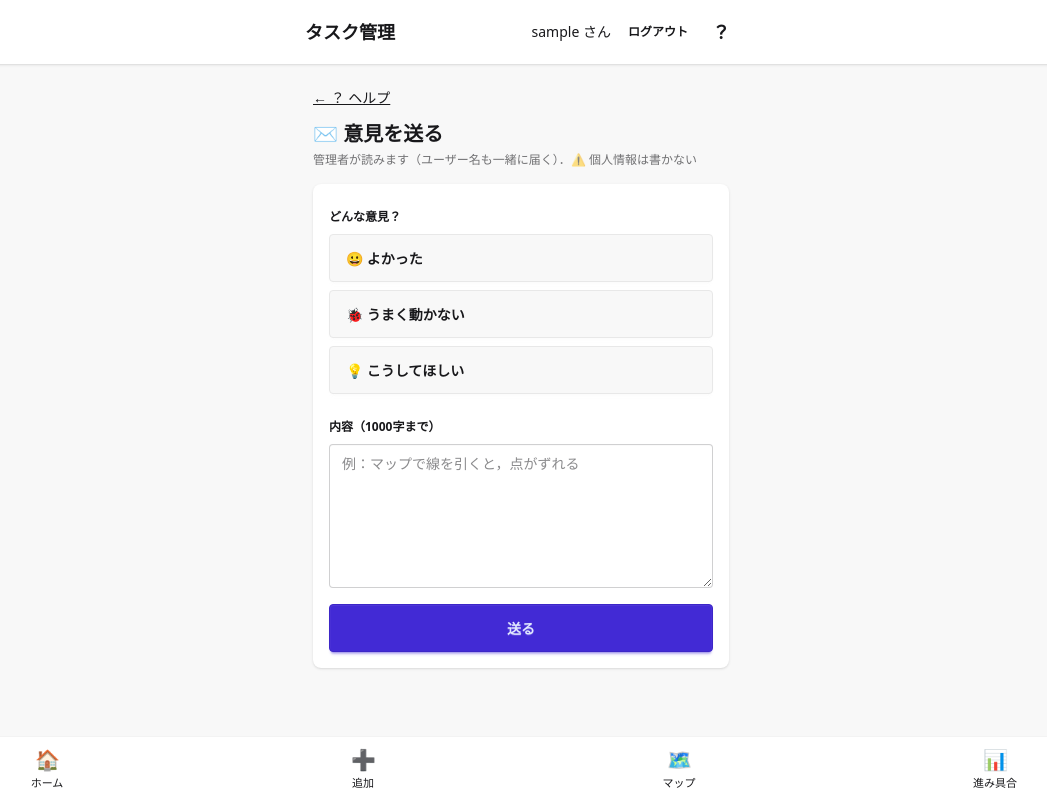
After one commit to pika0220/study-task-manager, a Django app: page /help/feedback/ in a window 1280 px wide. The commit adds this page. Shown: the whole page, without its empty margins (119-1166 px from the left). Run offline with Django 5.2, Linux system fonts and the light colour scheme; a user stored in the database is signed in; tables that the repository leaves empty hold one stand-in row (values such as "Sample post"); some libraries are stand-ins or nearby versions.

Commit message:
ヘルプから意見を送れるようにする (#48)
- ヘルプに「✉️ 意見を送る」：😀 よかった／🐞 うまく動かない／💡 こうしてほしい と内容（1000字まで）
- どの画面で ？ を押したかも一緒に保存する（このサイトの中の道だけ）
- 「管理者が読みます・個人情報は書かない」と表示．1人1日10件まで
- 管理画面の「意見」で一覧．種類・対応済みで絞りこみ．内容は読むだけで，変えられるのは対応済みだけ
- ユーザーを消しても意見は名前なしで残す（マイグレーション 0013）
- 使い方の最後のカードに ✉️ を足す

Closes #48

Co-Authored-By: Claude Opus 5.5 <noreply@anthropic.com>

```diff
--- a/tasks/forms.py
+++ b/tasks/forms.py
@@ -6,7 +6,7 @@ from django.urls import reverse
 from django.utils.html import format_html
 
 from .images import sanitize_photo
-from .models import Category, Source, Task
+from .models import Category, Feedback, Source, Task
 
 NEW_CATEGORY = "__new__"  # 分類の選択肢「＋ 新しい分類…」の値
 
@@ -304,3 +304,25 @@ class SourceForm(forms.ModelForm):
             if count >= Source.MAX_PHOTOS_PER_USER:
                 raise ValidationError(f"写真は1人{Source.MAX_PHOTOS_PER_USER}枚までです．使わない写真を消してください．")
         return sanitize_photo(upload)
+
+
+class FeedbackForm(forms.ModelForm):
+    """ヘルプの「✉️ 意見を送る」（Issue #48）。種類を選んで、内容を書く。"""
+
+    # 種類は3つから選ぶだけ。ModelForm が自動で足す「---------」（選ばない）は出さない
+    kind = forms.ChoiceField(label="どんな意見？", choices=Feedback.Kind.choices, widget=forms.RadioSelect)
+
+    class Meta:
+        model = Feedback
+        fields = ["kind", "body"]
+        widgets = {
+            "body": forms.Textarea(
+                attrs={
+                    "class": "textarea w-full",
+                    "rows": 6,
+                    "maxlength": 1000,
+                    "placeholder": "例：マップで線を引くと，点がずれる",
+                }
+            ),
+        }
+        labels = {"body": "内容（1000字まで）"}
--- a/tasks/models.py
+++ b/tasks/models.py
@@ -320,3 +320,42 @@ class Source(models.Model):
         # 中身のない記録が増えないよう、リンク・メモ・写真のどれか1つは必ず入れてもらう
         if not self.url and not self.memo.strip() and not self.photo:
             raise ValidationError("リンク・メモ・写真のどれか1つ以上を入れてください．")
+
+
+class Feedback(models.Model):
+    """ヘルプの「✉️ 意見を送る」（Issue #48）で届いた意見。管理画面で読む。
+
+    友達に使ってもらったあとの感想・不具合・ほしい機能を集めるためのもの。
+    タスクと違い、管理者が読むことを前提にしている（送る画面にもそう書いてある）。
+    """
+
+    # 1人が1日に送れる件数（いたずらや、押しまちがいの連打で増えすぎないように）
+    DAILY_LIMIT = 10
+
+    class Kind(models.TextChoices):
+        GOOD = "good", "😀 よかった"
+        BUG = "bug", "🐞 うまく動かない"
+        IDEA = "idea", "💡 こうしてほしい"
+
+    user = models.ForeignKey(
+        settings.AUTH_USER_MODEL,
+        on_delete=models.SET_NULL,  # ユーザーを消しても、意見は名前なしで残す
+        null=True,
+        blank=True,
+        related_name="feedbacks",
+        verbose_name="送った人",
+    )
+    kind = models.CharField("種類", max_length=10, choices=Kind.choices)
+    body = models.TextField("内容", max_length=1000)
+    # どの画面で ？ を押したか（例：/map/room/3/）。不具合のときに、どこで起きたかが分かる
+    page = models.CharField("どの画面から", max_length=200, blank=True)
+    is_resolved = models.BooleanField("対応済み", default=False)
+    created_at = models.DateTimeField("送った日時", auto_now_add=True)
+
+    class Meta:
+        verbose_name = "意見"
+        verbose_name_plural = "意見"
+        ordering = ["-created_at"]  # 新しい順
+
+    def __str__(self):
+        return f"{self.get_kind_display()}：{self.body[:30]}"
--- /dev/null
+++ b/tasks/templates/tasks/feedback.html
@@ -0,0 +1,54 @@
+{% extends "base.html" %}
+{% comment %}
+  ✉️ 意見を送る（Issue #48）。ヘルプから開く。送った意見は、管理画面の「意見」で読む。
+  from：どの画面で ？ を押したか。見えない欄で運び、意見と一緒に保存する
+{% endcomment %}
+
+{% block title %}意見を送る{% endblock %}
+
+{% block content %}
+  <div class="mb-3 text-sm">
+    <a href="{% url 'help' %}{% if from_page %}?from={{ from_page|urlencode:'' }}{% endif %}" class="link">← ？ ヘルプ</a>
+  </div>
+  <h1 class="mb-1 text-xl font-bold">✉️ 意見を送る</h1>
+  <p class="mb-4 text-xs text-base-content/60">管理者が読みます（ユーザー名も一緒に届く）．⚠ 個人情報は書かない</p>
+
+  {% if limit_reached %}
+    <div role="alert" class="alert alert-info text-sm">今日はここまで（1日 {{ limit }} 件まで）．また明日送ってください．</div>
+  {% else %}
+    <form method="post" class="card bg-base-100 shadow-sm">
+      <div class="card-body gap-3 p-4">
+        {% csrf_token %}
+        {% if from_page %}<input type="hidden" name="from" value="{{ from_page }}">{% endif %}
+
+        <fieldset class="fieldset">
+          <legend class="fieldset-legend">{{ form.kind.label }}</legend>
+          <!-- 3つの種類：ラジオボタンを、押しやすい大きなボタンの形にする -->
+          <div class="grid gap-2">
+            {% for choice in form.kind %}
+              <label class="feedback-kind btn min-h-12 justify-start">
+                {{ choice.tag }}
+                <span>{{ choice.choice_label }}</span>
+              </label>
+            {% endfor %}
+          </div>
+          {% for error in form.kind.errors %}<p class="text-sm text-error">{{ error }}</p>{% endfor %}
+        </fieldset>
+
+        {% include "partials/form_field.html" with field=form.body %}
+        {% if from_page %}<p class="text-xs text-base-content/60">画面：{{ from_page }}</p>{% endif %}
+
+        <button type="submit" class="btn btn-primary btn-block min-h-12">送る</button>
+      </div>
+    </form>
+  {% endif %}
+
+  <style>
+    /* ラジオの丸は隠し、ボタン全体を押せるようにする。選んだものは色を変える（:has＝中に〇〇を持つ） */
+    .feedback-kind { position: relative; }
+    .feedback-kind input[type="radio"] { position: absolute; opacity: 0; pointer-events: none; }
+    /* daisyUI のボタンは --btn-bg（背景）・--btn-fg（文字）・--btn-border（ふち）で色が決まるので、それを変える */
+    .feedback-kind:has(input:checked) { --btn-bg: var(--color-primary); --btn-fg: var(--color-primary-content); --btn-border: var(--color-primary); }
+    .feedback-kind:has(input:focus-visible) { outline: 2px solid var(--color-primary); outline-offset: 2px; }
+  </style>
+{% endblock %}
--- a/tasks/templates/tasks/guide/_more.html
+++ b/tasks/templates/tasks/guide/_more.html
@@ -53,10 +53,11 @@
           <span class="font-bold">ヘルプ</span>
           <span class="rounded bg-base-200 px-2 py-1">📖 使い方</span>
           <span class="rounded bg-base-200 px-2 py-1">🔣 記号の一覧</span>
+          <span class="rounded bg-base-200 px-2 py-1">✉️ 意見を送る</span>
         </div>
       </div>
     </div>
   </div>
   <h2 class="guide-title">？ いつでもヘルプへ</h2>
-  <p class="guide-text">右上の ？ → 使い方・記号の一覧</p>
+  <p class="guide-text">右上の ？ → 使い方・記号の一覧<br>✉️ 意見・不具合も ここから</p>
 </section>
--- a/tasks/templates/tasks/help.html
+++ b/tasks/templates/tasks/help.html
@@ -3,6 +3,7 @@
   ヘルプ（Issue #47）。上のバーの ？ から開く。
   - 📖 使い方：最初から、または章ごとに（/guide/#map のように開くと、その章から）
   - 🔣 記号の一覧：アプリの中で使っている記号と意味
+  - ✉️ 意見を送る（Issue #48）：どの画面で ？ を押したか（from）も一緒に運ぶ
 {% endcomment %}
 
 {% block title %}ヘルプ{% endblock %}
@@ -23,6 +24,9 @@
       </li>
     {% endfor %}
   </ul>
+
+  <h2 class="mb-2 font-bold">✉️ 意見・不具合</h2>
+  <a href="{% url 'feedback_create' %}{% if from_page %}?from={{ from_page|urlencode:'' }}{% endif %}" class="btn btn-outline btn-block mb-6 min-h-12">✉️ 意見を送る</a>
 
   <h2 class="mb-2 font-bold">🔣 記号の一覧</h2>
   <div class="overflow-hidden rounded-box bg-base-100 shadow-sm">
--- a/tasks/urls.py
+++ b/tasks/urls.py
@@ -31,6 +31,7 @@ urlpatterns = [
     # 使い方（Issue #47）
     path("guide/", views.guide, name="guide"),
     path("help/", views.help_page, name="help"),
+    path("help/feedback/", views.feedback_create, name="feedback_create"),
     # 進み具合（F-06）
     path("progress/", views.progress, name="progress"),
     # 資料（プログラムの中の名前は source）
--- a/tasks/views.py
+++ b/tasks/views.py
@@ -17,8 +17,8 @@ from django.utils.http import url_has_allowed_host_and_scheme
 from django.views.decorators.http import require_POST
 from django.views.generic import CreateView, DetailView, UpdateView
 
-from .forms import SourceForm, TaskForm
-from .models import Category, Source, Task
+from .forms import FeedbackForm, SourceForm, TaskForm
+from .models import Category, Feedback, Source, Task
 
 
 # ---- 戻り先（Issue #41）----
@@ -1100,7 +1100,40 @@ def guide(request):
     return render(request, "tasks/guide.html")
 
 
+def _from_page(request):
+    """どの画面で ？ を押したか（?from=/map/room/3/）。このサイトの中の道（/ で始まる）だけを、200字まで。
+
+    管理画面で読むためだけに使い、移動先には使わない。「?」から後ろ（検索の条件など）は残さない。
+    """
+    value = request.POST.get("from") or request.GET.get("from") or ""
+    if not value.startswith("/") or value.startswith("//"):
+        return ""
+    return urlsplit(value).path[:200]
+
+
 @login_required
 def help_page(request):
-    """ヘルプ（上のバーの ？）。使い方（章ごと）と、記号の一覧。"""
-    return render(request, "tasks/help.html", {"chapters": GUIDE_CHAPTERS})
+    """ヘルプ（上のバーの ？）。使い方（章ごと）・記号の一覧・意見を送る。"""
+    return render(request, "tasks/help.html", {"chapters": GUIDE_CHAPTERS, "from_page": _from_page(request)})
+
+
+@login_required
+def feedback_create(request):
+    """✉️ 意見を送る（Issue #48）。送った意見は、管理画面の「意見」で読む。"""
+    from_page = _from_page(request)
+    since = timezone.now() - timedelta(days=1)
+    sent_today = request.user.feedbacks.filter(created_at__gte=since).count()
+    limit_reached = sent_today >= Feedback.DAILY_LIMIT
+    form = FeedbackForm(request.POST or None)
+    if request.method == "POST" and not limit_reached and form.is_valid():
+        feedback = form.save(commit=False)
+        feedback.user = request.user
+        feedback.page = from_page
+        feedback.save()
+        messages.success(request, "✉️ 送りました．ありがとうございます！")
+        return redirect("help")
+    return render(
+        request,
+        "tasks/feedback.html",
+        {"form": form, "from_page": from_page, "limit_reached": limit_reached, "limit": Feedback.DAILY_LIMIT},
+    )
--- a/templates/base.html
+++ b/templates/base.html
@@ -29,7 +29,8 @@
             <button type="submit" class="btn btn-ghost btn-sm shrink-0">ログアウト</button>
           </form>
           <!-- ヘルプ（Issue #47）：使い方・記号の一覧 -->
-          <a href="{% url 'help' %}" class="btn btn-ghost btn-sm btn-circle shrink-0 text-lg" aria-label="ヘルプ">？</a>
+          <!-- from：どの画面で押したか（意見を送るときに、どこの話かが分かるように） -->
+          <a href="{% url 'help' %}?from={{ request.path|urlencode:'' }}" class="btn btn-ghost btn-sm btn-circle shrink-0 text-lg" aria-label="ヘルプ">？</a>
         {% endif %}
       </div>
     </div>
```
Also changed, not shown: tasks/admin.py (+23 -1 lines), tasks/tests.py (+83 -3 lines), tasks/migrations/0013_feedback.py (added).
